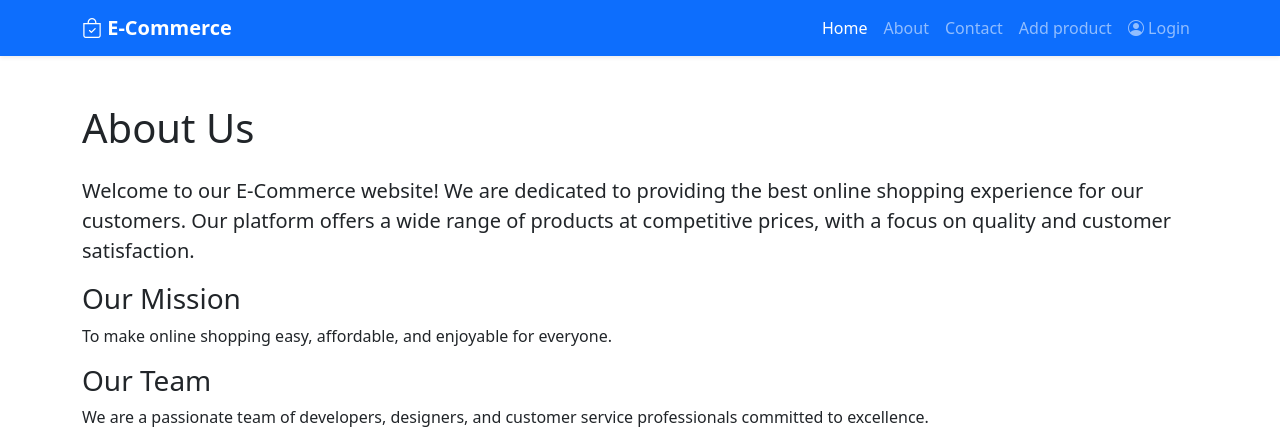
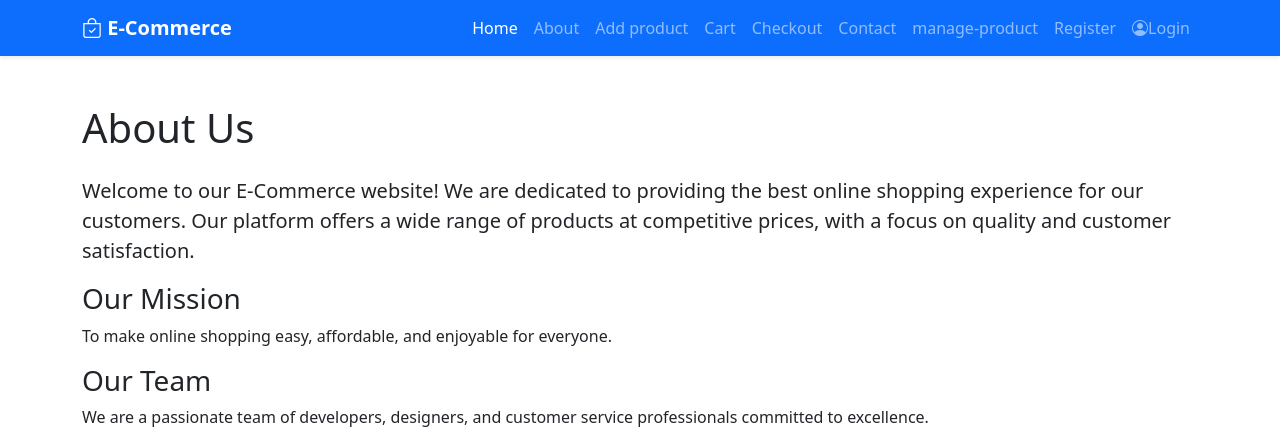
Before and after one commit to davidsolomonraj0404/ecommerce, a PHP site: page /about.php in a window 1280 px wide. Shown: the top 427 px of the page. Run offline with PHP 8.4, Linux system fonts and the light colour scheme.

Commit message:
navbar is updated

```diff
--- a/includes/navbar.php
+++ b/includes/navbar.php
@@ -8,14 +8,20 @@
                 <ul class="navbar-nav ms-auto">
                     <li class="nav-item"><a class="nav-link active" href="index.php">Home</a></li>
                     <li class="nav-item"><a class="nav-link" href="about.php">About</a></li>
+                    <li class="nav-item"><a class="nav-link" href="add-product.php">Add product</a></li>
+                    <li class="nav-item"><a class="nav-link" href="cart.php">Cart</a></li>
+                    <li class="nav-item"><a class="nav-link" href="checkout.php">Checkout</a></li>
                     <li class="nav-item"><a class="nav-link" href="contact.php">Contact</a></li>
-                    <li class="nav-item"><a class="nav-link" href="add-product.php">Add product</a></li>
+                    <li class="nav-item"><a class="nav-link" href="manage-product.php">manage-product</a></li>
+                    <li class="nav-item"><a class="nav-link" href="register.php">Register</a></li>
                     <?php
+
                     if(empty($_SESSION['id'])){
-                        echo '<li class="nav-item"><a class="nav-link" href="login.php"><i class="bi bi-person-circle"></i> Login</a></li>';
-                    }else{
-                        echo '<li class="nav-item"><a class="nav-link" href="logout.php"><i class="bi bi-person-circle"></i> Logout</a></li>';
+                        echo '<li class="nav-item"><a class="nav-link" href="login.php"><i class="bi bi-person-circle"></i>Login</a></li>';
+                    } else {
+                        echo '<li class="nav-item"><a class="nav-link" href="logout.php"><i class="bi bi-person-circle"></i>Logout</a></li>';
                     }
+
                     ?>
                 </ul>
             </div>
```
